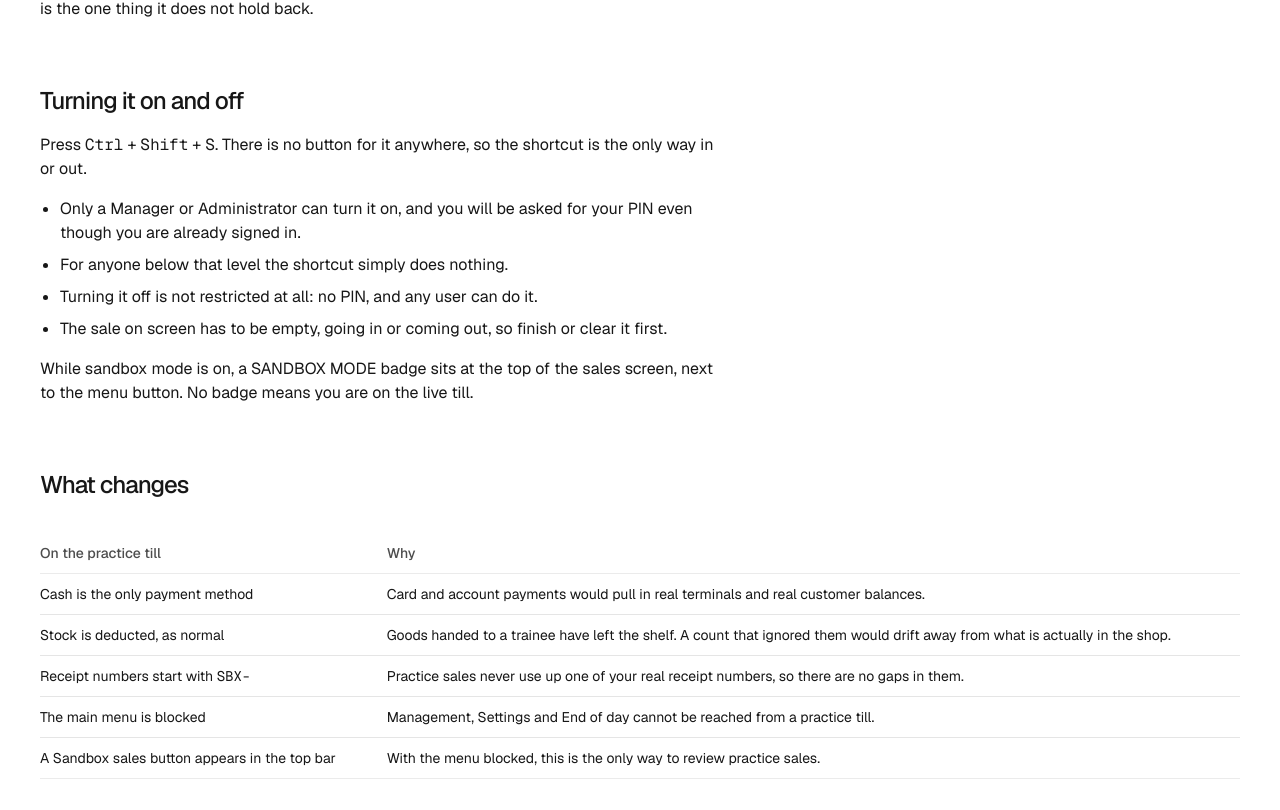
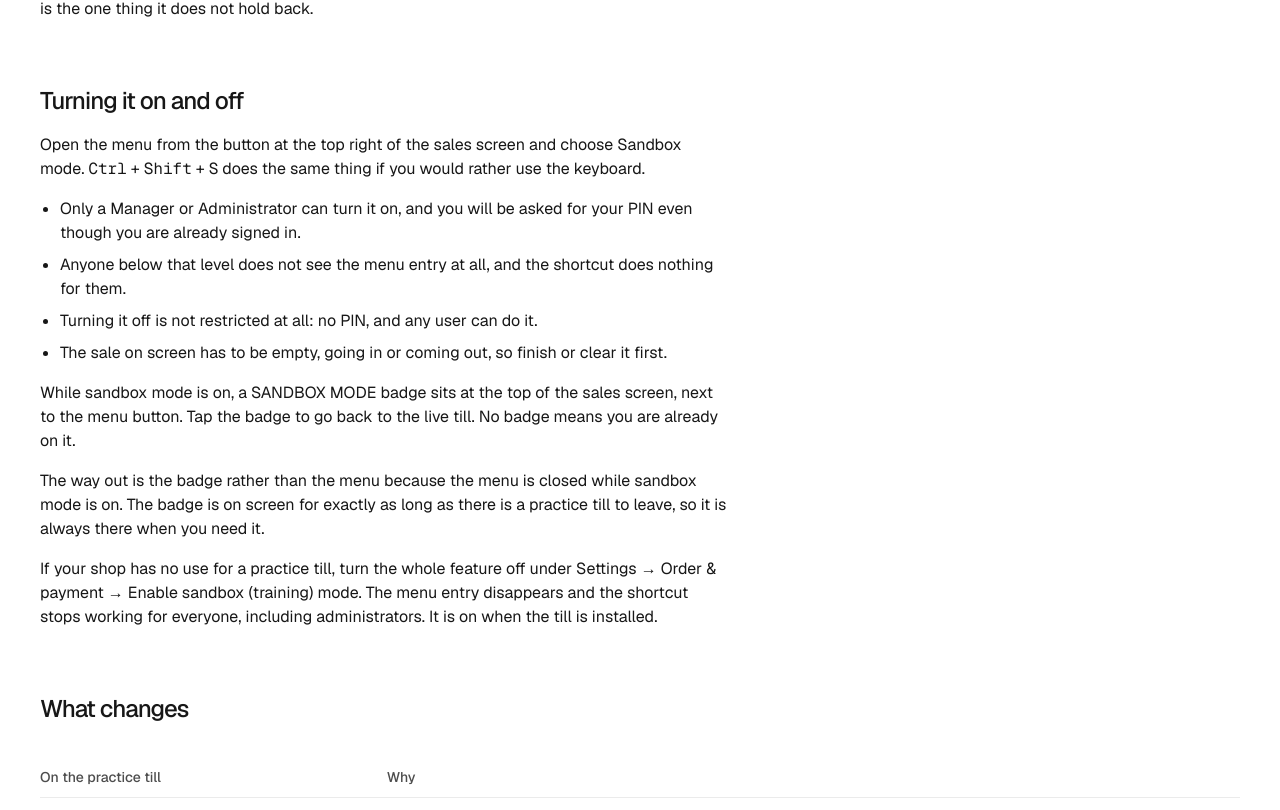
Before and after one commit to Epos-Local/epos-licensing, a Next.js app: page /docs/sandbox-sales in a window 1280 px wide. Shown: the part 439-1249 px from the top of the page. Built offline with nearby package versions, Linux system fonts and the light colour scheme.

Commit message:
Update the sandbox sales guide for the new menu button and Settings switch

```diff
--- a/scripts/docs-manifest.json
+++ b/scripts/docs-manifest.json
@@ -1,5 +1,5 @@
 {
-  "sandbox-sales": "0f38bdf5cfb3f36adac5a4d2d1d3bbed0bbbaa2f25e6ca2e8fb76be22fa803d4",
+  "sandbox-sales": "4be63e32f89b1616fa714dc1c1328f6f570a2ee11a248fe5e0490701c454ce05",
   "low-stock-warnings": "16861073e72f07207e888fc8780de48caa496371c2b178cfae5395d40757a084",
   "expiry-dates": "c56cea59ec20a9b4d5bd5e16529c13e4d82daf1c043ea4801e1c2071ed57b665",
   "slow-moving-stock": "ec603342e3b6a7b3777dcd772395b0ca20563438b6e56ebdcbc10e4f1177da0b",
@@ -13,5 +13,5 @@
   "product-import": "3a66ff28d2975fe533b2f8dc6aa2ff6238d25f3faaaefb459e5f31dbef759028",
   "promotions": "6737cb7d2a925b1220c8245c4ffbaab75a863b018324fbfe4a70d1eace4bf3c8",
   "database-backup": "1a59f83e21cc534a7648c1ef7eaa84394c870bd1eb0223f6480f7fd8c149aac9",
-  "full-documentation": "d2ec177487a2fdc3a3664f21c03ee13612ae726bac77b1a1afd238d8078db305"
+  "full-documentation": "8a2803019027f14541ada0e2fc1df46e0ff3b36046abdb40f5acb1dbbe92b5b2"
 }
--- a/src/app/docs/_content/sandbox-sales.ts
+++ b/src/app/docs/_content/sandbox-sales.ts
@@ -32,20 +32,28 @@ export const sandboxSales: Guide = {
       blocks: [
         {
           kind: "p",
-          text: "Press `Ctrl` + `Shift` + `S`. There is no button for it anywhere, so the shortcut is the only way in or out.",
+          text: "Open the menu from the button at the top right of the sales screen and choose Sandbox mode. `Ctrl` + `Shift` + `S` does the same thing if you would rather use the keyboard.",
         },
         {
           kind: "ul",
           items: [
             "Only a Manager or Administrator can turn it on, and you will be asked for your PIN even though you are already signed in.",
-            "For anyone below that level the shortcut simply does nothing.",
+            "Anyone below that level does not see the menu entry at all, and the shortcut does nothing for them.",
             "Turning it off is not restricted at all: no PIN, and any user can do it.",
             "The sale on screen has to be empty, going in or coming out, so finish or clear it first.",
           ],
         },
         {
           kind: "p",
-          text: "While sandbox mode is on, a SANDBOX MODE badge sits at the top of the sales screen, next to the menu button. No badge means you are on the live till.",
+          text: "While sandbox mode is on, a SANDBOX MODE badge sits at the top of the sales screen, next to the menu button. Tap the badge to go back to the live till. No badge means you are already on it.",
+        },
+        {
+          kind: "p",
+          text: "The way out is the badge rather than the menu because the menu is closed while sandbox mode is on. The badge is on screen for exactly as long as there is a practice till to leave, so it is always there when you need it.",
+        },
+        {
+          kind: "p",
+          text: "If your shop has no use for a practice till, turn the whole feature off under Settings -> Order & payment -> Enable sandbox (training) mode. The menu entry disappears and the shortcut stops working for everyone, including administrators. It is on when the till is installed.",
         },
       ],
     },
```
Also changed, not shown: 2 other files (tests, documents, lock files or other folders).
